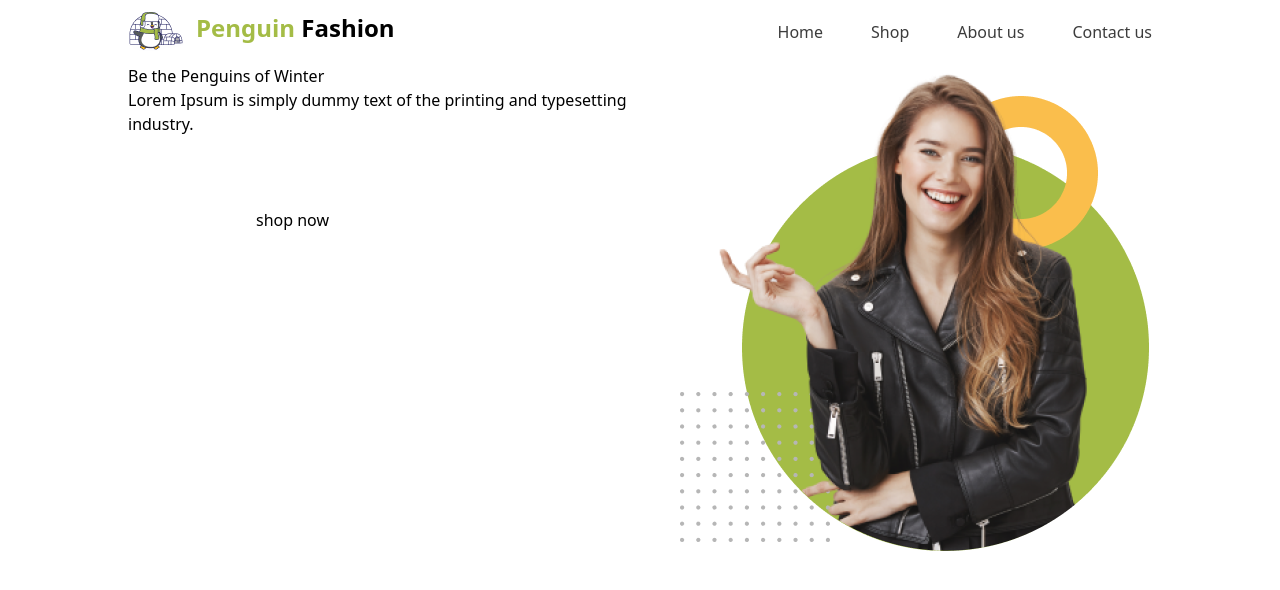
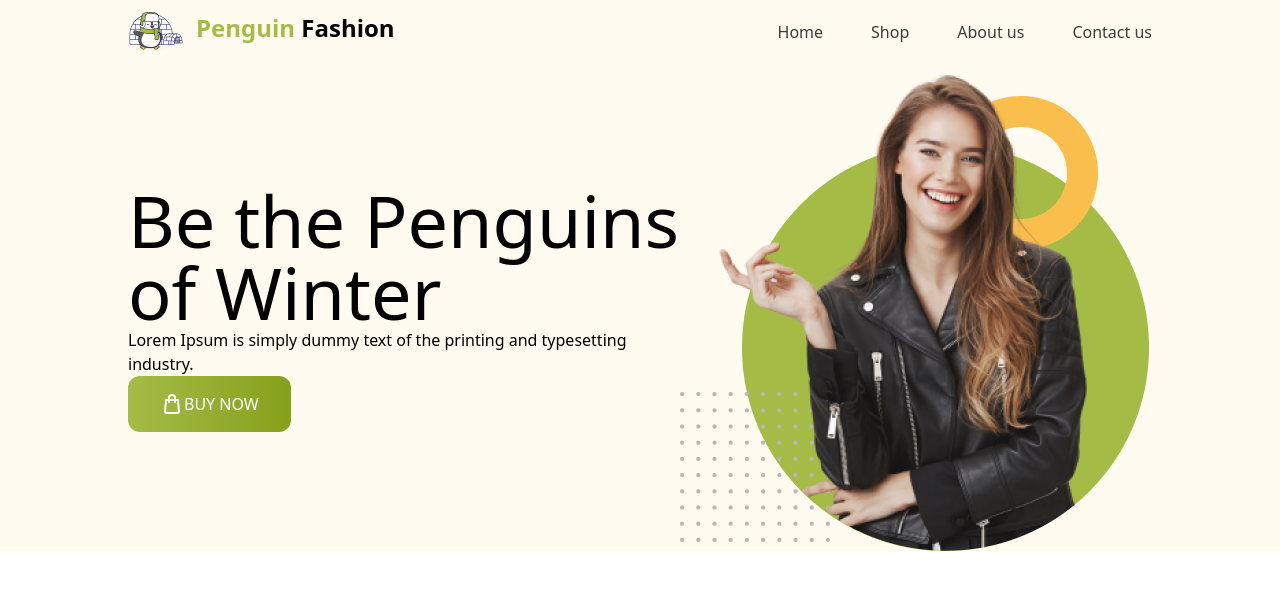
Before and after one commit to nirobdev9/penguin-shop, a plain HTML site: page index.html in a window 1280 px wide. Drawn offline with nearby package versions, Linux system fonts and the light colour scheme.

Commit message:
added banner css

```diff
--- a/index.html
+++ b/index.html
@@ -4,12 +4,12 @@
 <head>
     <meta charset="UTF-8">
     <meta name="viewport" content="width=device-width, initial-scale=1.0">
-    <title>Document</title>
+    <title>penguin Shop</title>
     <script src="https://unpkg.com/@tailwindcss/browser@4"></script>
 </head>
 
 <body>
-    <header class="">
+    <header class="bg-[#FFFBF0]">
         <nav class="flex justify-between w-4/5 mx-auto items-center py-3">
             <div class="flex gap-3 justify-center">
                 <img src="./images/Group 33071.png" alt="">
@@ -25,20 +25,22 @@
 
         </nav>
         <!-- banner area start -->
-        <div class="flex w-4/5 mx-auto">
-            <div>
-                <h2>Be the Penguins
-                    of Winter</h2>
-                <p>Lorem Ipsum is simply dummy text of the printing
+        <div class="flex justify-center items-center w-4/5 mx-auto">
+            <div class="">
+                <h2 class="text-7xl">Be the Penguins of Winter</h2>
+                <p class="text-base">Lorem Ipsum is simply dummy text of the printing
                     and typesetting industry.</p>
-                 <button class="text-base px-32 py-18">shop now</button>
-
+                <button class="text-base flex text-center uppercase px-8 py-4 text-white font-medium rounded-xl bg-gradient-to-r from-[#A4BC46] to-[#85A019]"><svg class="w-6 h-6 text-gray-800 dark:text-white text-white" aria-hidden="true" xmlns="http://www.w3.org/2000/svg" width="24" height="24" fill="none" viewBox="0 0 24 24">
+                    <path stroke="currentColor" stroke-linecap="round" stroke-linejoin="round" stroke-width="2" d="M9 10V6a3 3 0 0 1 3-3v0a3 3 0 0 1 3 3v4m3-2 .917 11.923A1 1 0 0 1 17.92 21H6.08a1 1 0 0 1-.997-1.077L6 8h12Z"/>
+                  </svg>
+                  Buy now</button>
             </div>
             <img src="./images/model.png" alt="">
         </div>
 
     </header>
     <main>
+
 
     </main>
     <footer>
```
